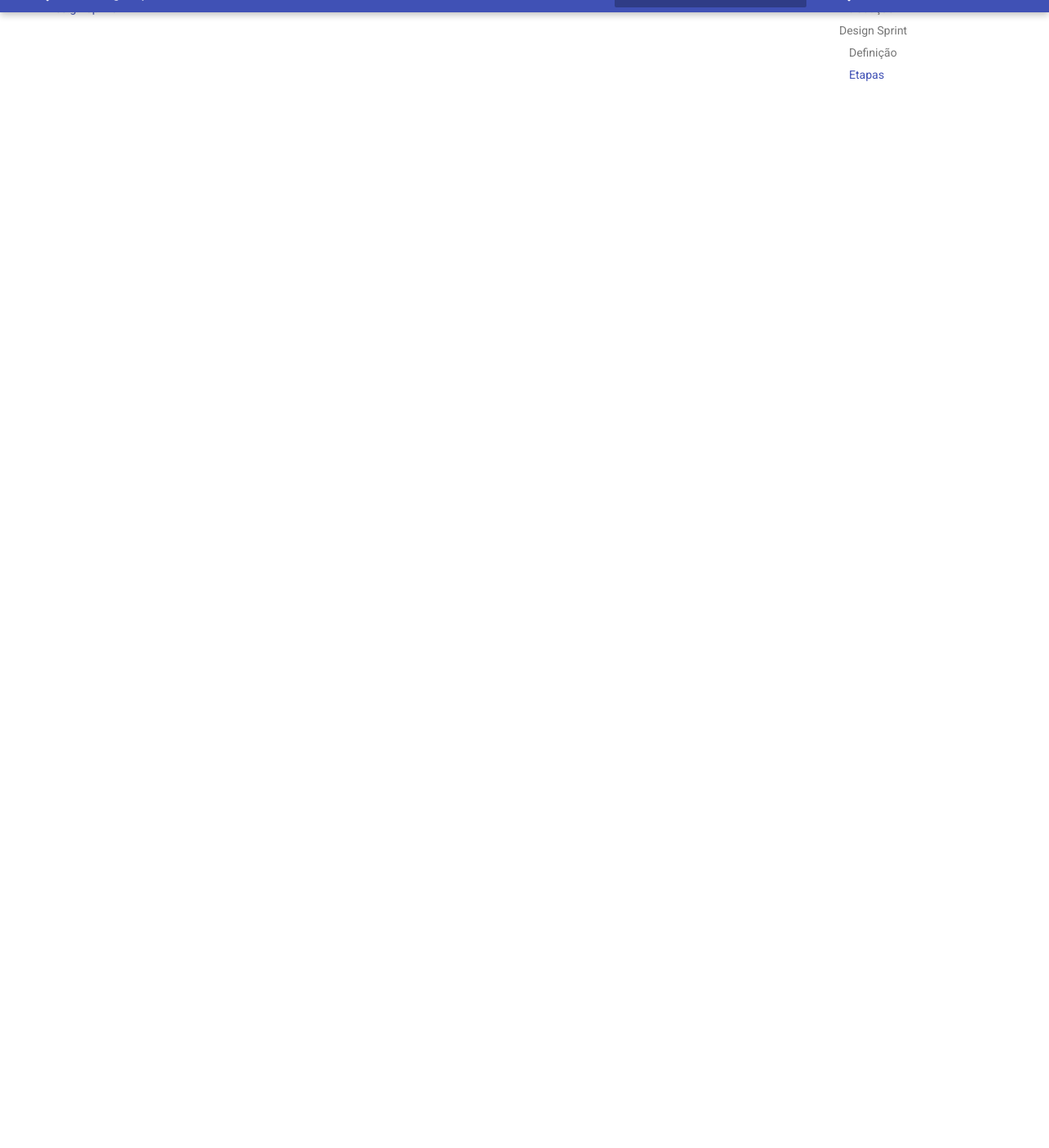
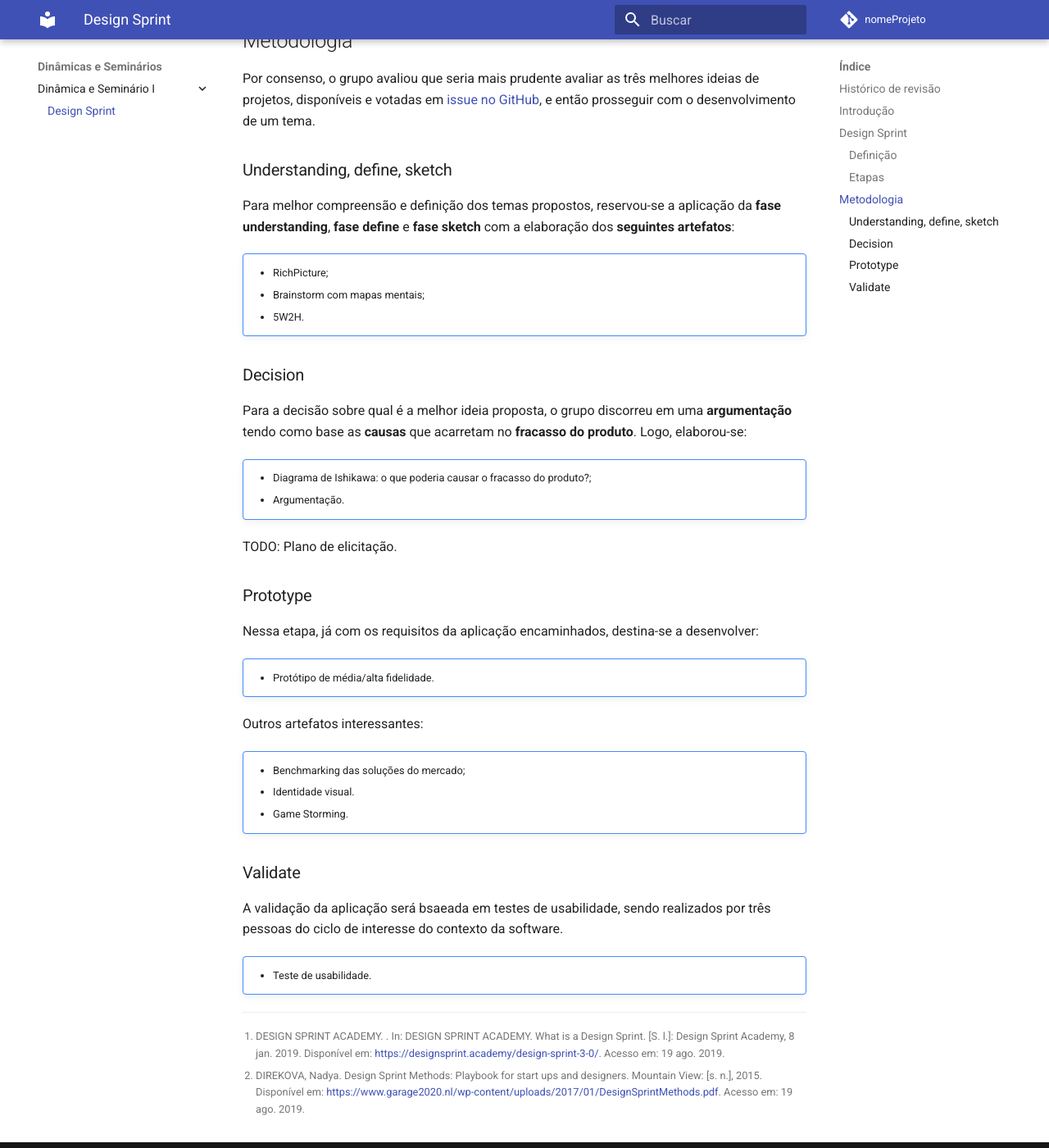
Before and after one commit to 2019-2-arquitetura-desenho/wiki, an MkDocs documentation site: the page built from docs/dinamica_seminario_I/design_sprint.md, in a window 1280 px wide and 1400 px high, scrolled down 1491 px. Shown: the whole window at 82% size. Built offline with MkDocs 1.6.1 and Material for MkDocs 9.7.7, drawn with Linux system fonts in a browser that asks for light colours; comment, search, counter and statistics services are not loaded; some of the changed text lies outside the part shown.

Commit message:
Insert methodology and initial references to design sprint.

```diff
--- a/docs/dinamica_seminario_I/design_sprint.md
+++ b/docs/dinamica_seminario_I/design_sprint.md
@@ -5,6 +5,7 @@
 | Data | Versão | Descrição | Autor(es)|
 |:----:|:------:|:---------:|:--------:|
 | 18/08/19 | 0.1 | Adiciona Design Sprint | Welison Regis |
+| 19/08/19 | 0.2 | Incrementa metologia e referências | Welison Regis |
 
 ## Introdução
 
@@ -31,3 +32,52 @@
 4. **Fase de decisão** (decide): selecione a melhor ideia até então.
 5. **Fase de prototipação** (prototype): Crie artefatos que permitam testar as ideias com os usuários.
 6. **Fase de validação** (validate): Teste as ideias com usuários, *stakeholders* e especialistas técnicos.
+
+## Metodologia
+
+Por consenso, o grupo avaliou que seria mais prudente avaliar as três melhores ideias de projetos, disponíveis e votadas em [issue no GitHub](https://github.com/2019-2-arquitetura-desenho/wiki/issues/3), e então prosseguir com o desenvolvimento de um tema.
+
+### Understanding, define, sketch
+
+Para melhor compreensão e definição dos temas propostos, reservou-se a aplicação da **fase understanding**, **fase define** e **fase sketch** com a elaboração dos **seguintes artefatos**:
+
+!!! note ""
+    * RichPicture;
+    * Brainstorm com mapas mentais;
+    * 5W2H.
+
+### Decision
+
+Para a decisão sobre qual é a melhor ideia proposta, o grupo discorreu em uma **argumentação** tendo como base as **causas** que acarretam no **fracasso do produto**. Logo, elaborou-se:
+
+!!! note ""
+    * Diagrama de Ishikawa: o que poderia causar o fracasso do produto?;
+    * Argumentação.
+
+TODO: Plano de elicitação.
+
+### Prototype
+
+Nessa etapa, já com os requisitos da aplicação encaminhados, destina-se a desenvolver:
+
+!!! note ""
+    * Protótipo de média/alta fidelidade.
+
+Outros artefatos interessantes:
+
+!!! note ""
+    * Benchmarking das soluções do mercado;
+    * Identidade visual.
+    * Game Storming.
+
+### Validate
+
+A validação da aplicação será bsaeada em testes de usabilidade, sendo realizados por três pessoas do ciclo de interesse do contexto da software.
+
+!!! note ""
+    * Teste de usabilidade.
+
+
+[^1]: DESIGN SPRINT ACADEMY. . In: DESIGN SPRINT ACADEMY. What is a Design Sprint. [S. l.]: Design Sprint Academy, 8 jan. 2019. Disponível em: https://designsprint.academy/design-sprint-3-0/. Acesso em: 19 ago. 2019.
+
+[^2]: DIREKOVA, Nadya. Design Sprint Methods: Playbook for start ups and designers. Mountain View: [s. n.], 2015. Disponível em: https://www.garage2020.nl/wp-content/uploads/2017/01/DesignSprintMethods.pdf. Acesso em: 19 ago. 2019.
```
